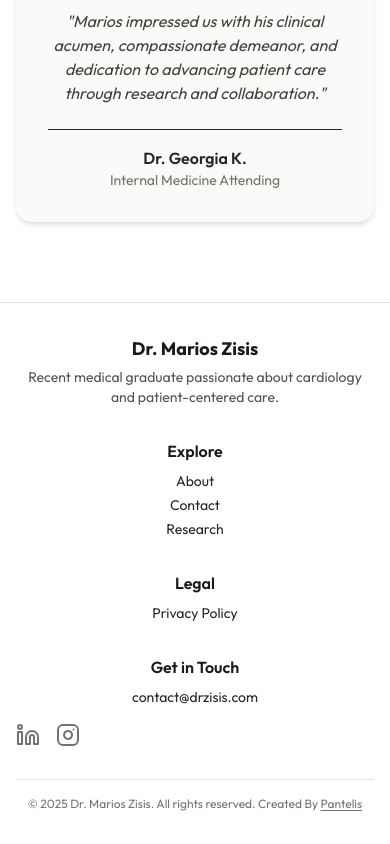
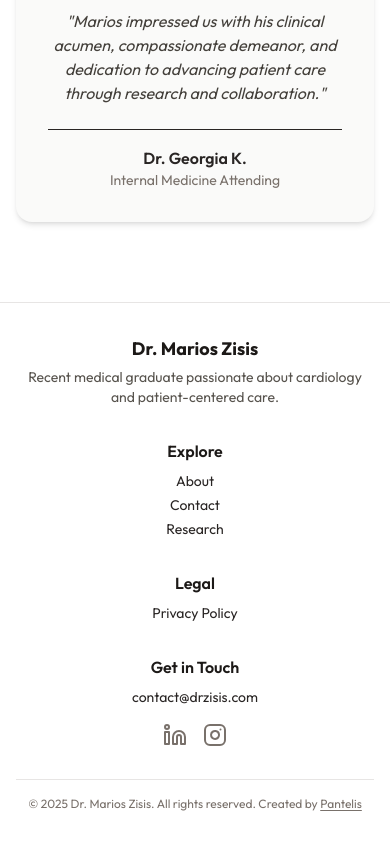
Before and after one commit to panteliskarabetsos/drzisis-portfolio, a Next.js app: page / in a window 390 px wide. Shown: the part 4545-5389 px from the top of the page. Built offline with nearby package versions, Linux system fonts and the light colour scheme.

Commit message:
General Improvements

```diff
--- a/src/app/components/footer.js
+++ b/src/app/components/footer.js
@@ -1,10 +1,11 @@
-import { Instagram, Linkedin } from "lucide-react";
+import { InstagramIcon, LinkedinIcon } from "lucide-react";
+
 export default function Footer() {
   return (
     <footer className="bg-white border-t border-stone-200 text-stone-800 py-8 sm:py-10 mt-auto">
       <div className="mx-auto max-w-7xl px-4 sm:px-6 lg:px-8">
         {/* Footer Grid */}
-        <div className="grid grid-cols-1 sm:grid-cols-2 lg:grid-cols-4 gap-8 text-center sm:text-left">
+        <div className="flex flex-col sm:grid sm:grid-cols-2 lg:grid-cols-4 gap-8 text-center sm:text-left">
 
           {/* Branding */}
           <div>
@@ -24,7 +25,7 @@ export default function Footer() {
             </nav>
           </div>
 
-          {/* Privacy Policy Section */}
+          {/* Privacy Policy */}
           <div>
             <h3 className="text-md font-semibold text-stone-900">Legal</h3>
             <nav className="mt-2 space-y-1 text-sm">
@@ -36,14 +37,14 @@ export default function Footer() {
 
           {/* Contact & Socials */}
           <div>
-              <h3 className="text-md font-semibold text-stone-900 dark:text-stone-100">Get in Touch</h3>
+            <h3 className="text-md font-semibold text-stone-900">Get in Touch</h3>
             <div className="mt-2 text-sm">
               <a href="mailto:contact@drzisis.com" className="hover:text-cyan-600 transition-colors">
                 contact@drzisis.com
               </a>
             </div>
 
-              <div className="flex mt-4 space-x-4">
+            <div className="flex justify-center sm:justify-start mt-4 space-x-4">
               {/* LinkedIn */}
               <a
                 href="https://www.linkedin.com/in/marioszisis/"
@@ -52,7 +53,7 @@ export default function Footer() {
                 target="_blank"
                 rel="noopener noreferrer"
               >
-                    <Linkedin className="w-6 h-6" />
+                <LinkedinIcon className="w-6 h-6" />
               </a>
 
               {/* Instagram */}
@@ -63,17 +64,21 @@ export default function Footer() {
                 target="_blank"
                 rel="noopener noreferrer"
               >
-                    <Instagram className="w-6 h-6" />
+                <InstagramIcon className="w-6 h-6" />
               </a>
             </div>
-
           </div>
         </div>
 
         {/* Bottom Footer */}
         <div className="mt-8 border-t border-stone-200 pt-4 text-center text-xs text-stone-500">
-          © {new Date().getFullYear()} Dr. Marios Zisis. All rights reserved. Created By{' '}
-          <a href="http://panteliskarabetsos.com/" target="_blank" rel="noopener noreferrer"  className="hover:text-cyan-600 transition  underline underline-offset-2 hover:no-underline">
+          © {new Date().getFullYear()} Dr. Marios Zisis. All rights reserved. Created by{' '}
+          <a
+            href="http://panteliskarabetsos.com/"
+            target="_blank"
+            rel="noopener noreferrer"
+            className="hover:text-cyan-600 transition underline underline-offset-2 hover:no-underline"
+          >
             Pantelis
           </a>
         </div>
```
Lines whose indentation alone changed are shown as unchanged.
